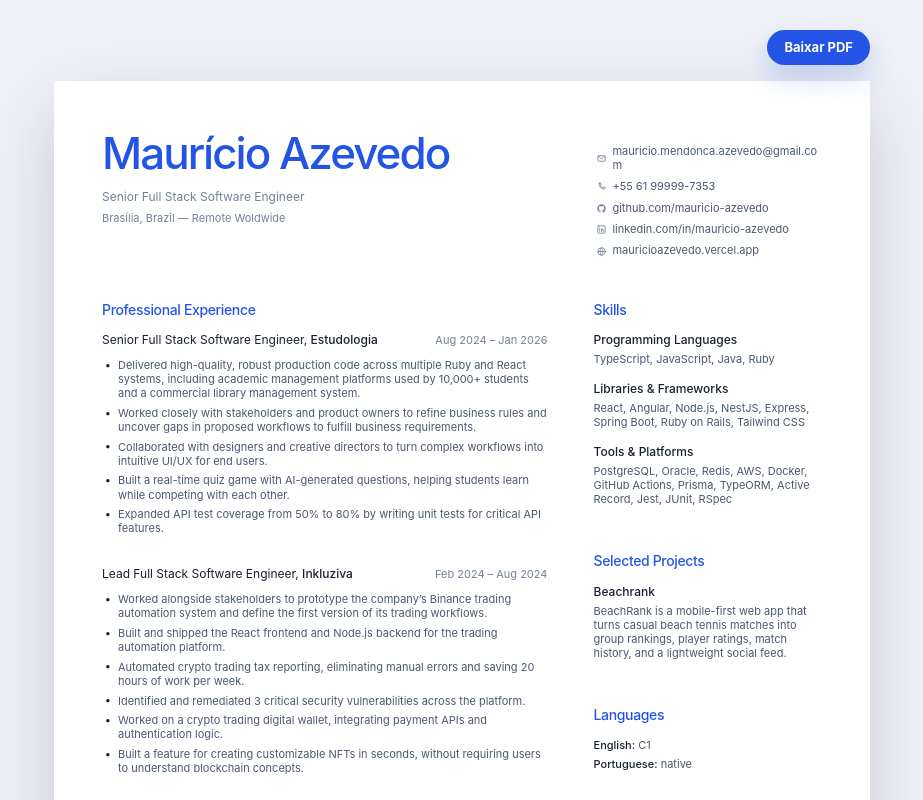
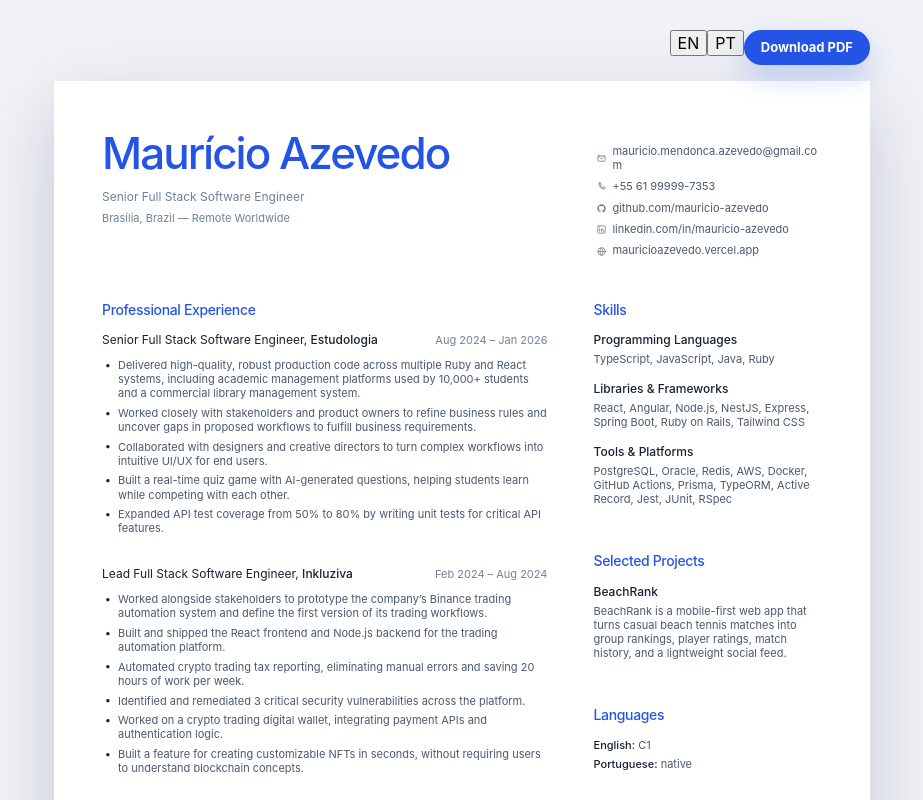
Before and after one commit to mauricio-azevedo/resume, a React (Vite) app: page / in a window 1280 px wide. Shown: the top 800 px of the page, without its empty margins (178-1101 px from the left). Built offline with nearby package versions, Linux system fonts and the light colour scheme.

Commit message:
Add English and Portuguese resume versions

```diff
--- a/src/App.tsx
+++ b/src/App.tsx
@@ -1,8 +1,10 @@
+import { useState } from "react";
 import "./App.css";
 
 const emailHref =
   "mailto:mauricio.mendonca.azevedo@gmail.com?subject=Software%20Engineering%20Opportunity%20-%20%3CCompany%3E&body=Hi%20Maur%C3%ADcio%2C%0D%0A%0D%0AI%20saw%20your%20resume%20and%20would%20like%20to%20discuss%20a%20Senior%20Software%20Engineer%20role%20at%20%3CCompany%3E.%20Do%20you%20have%20time%20for%20a%20quick%20call%20this%20week%3F%0D%0A%0D%0AThanks%2C%0D%0A%3CYour%20Name%3E%0D%0A%3CCompany%3E%0D%0A%3CPhone%3E";
 
+type Language = "en" | "pt";
 type ContactIconName = "email" | "phone" | "github" | "linkedin" | "portfolio";
 
 type ContactItem = {
@@ -10,6 +12,38 @@ type ContactItem = {
   label: string;
   icon: ContactIconName;
   external?: boolean;
+};
+
+type Experience = {
+  role: string;
+  company: string;
+  period: string;
+  bullets: string[];
+};
+
+type ResumeContent = {
+  headline: string;
+  location: string;
+  downloadLabel: string;
+  experienceTitle: string;
+  skillsTitle: string;
+  projectsTitle: string;
+  languagesTitle: string;
+  educationTitle: string;
+  skills: string[][];
+  experiences: Experience[];
+  project: {
+    title: string;
+    description: string;
+  };
+  languages: {
+    english: string;
+    portuguese: string;
+  };
+  education: {
+    school: string;
+    degree: string;
+  };
 };
 
 const contactItems: ContactItem[] = [
@@ -43,7 +77,17 @@ const contactItems: ContactItem[] = [
   },
 ];
 
-const skills = [
+const resumeContent: Record<Language, ResumeContent> = {
+  en: {
+    headline: "Senior Full Stack Software Engineer",
+    location: "Brasília, Brazil — Remote Worldwide",
+    downloadLabel: "Download PDF",
+    experienceTitle: "Professional Experience",
+    skillsTitle: "Skills",
+    projectsTitle: "Selected Projects",
+    languagesTitle: "Languages",
+    educationTitle: "Education",
+    skills: [
       ["Programming Languages", "TypeScript, JavaScript, Java, Ruby"],
       [
         "Libraries & Frameworks",
@@ -53,9 +97,8 @@ const skills = [
         "Tools & Platforms",
         "PostgreSQL, Oracle, Redis, AWS, Docker, GitHub Actions, Prisma, TypeORM, Active Record, Jest, JUnit, RSpec",
       ],
-];
-
-const experiences = [
+    ],
+    experiences: [
       {
         role: "Senior Full Stack Software Engineer",
         company: "Estudologia",
@@ -106,7 +149,108 @@ const experiences = [
           "Contributed to new features and resolved bugs across the Java backend and Angular frontend of IBAMA’s nationwide system for managing tree-felling and logging permits in over 10 million hectares of forest.",
         ],
       },
-];
+    ],
+    project: {
+      title: "BeachRank",
+      description:
+        "BeachRank is a mobile-first web app that turns casual beach tennis matches into group rankings, player ratings, match history, and a lightweight social feed.",
+    },
+    languages: {
+      english: "C1",
+      portuguese: "native",
+    },
+    education: {
+      school: "UDF",
+      degree: "Systems Analysis and Development",
+    },
+  },
+  pt: {
+    headline: "Engenheiro de Software Full Stack Sênior",
+    location: "Brasília, Brasil — Remoto Worldwide",
+    downloadLabel: "Baixar PDF",
+    experienceTitle: "Experiência Profissional",
+    skillsTitle: "Habilidades",
+    projectsTitle: "Projetos Selecionados",
+    languagesTitle: "Idiomas",
+    educationTitle: "Formação",
+    skills: [
+      ["Linguagens de Programação", "TypeScript, JavaScript, Java, Ruby"],
+      [
+        "Bibliotecas & Frameworks",
+        "React, Angular, Node.js, NestJS, Express, Spring Boot, Ruby on Rails, Tailwind CSS",
+      ],
+      [
+        "Ferramentas & Plataformas",
+        "PostgreSQL, Oracle, Redis, AWS, Docker, GitHub Actions, Prisma, TypeORM, Active Record, Jest, JUnit, RSpec",
+      ],
+    ],
+    experiences: [
+      {
+        role: "Engenheiro de Software Full Stack Sênior",
+        company: "Estudologia",
+        period: "ago 2024 – jan 2026",
+        bullets: [
+          "Entreguei código de produção robusto e de alta qualidade em múltiplos sistemas Ruby e React, incluindo plataformas acadêmicas usadas por mais de 10.000 estudantes e um sistema comercial de biblioteca.",
+          "Trabalhei próximo a stakeholders e product owners para refinar regras de negócio e encontrar gaps em fluxos propostos para atender requisitos de negócio.",
+          "Colaborei com designers e diretores criativos para transformar fluxos complexos em UI/UX intuitiva para usuários finais.",
+          "Construí um jogo de quiz em tempo real com perguntas geradas por IA, ajudando estudantes a aprender enquanto competiam entre si.",
+          "Aumentei a cobertura de testes de APIs de 50% para 80% escrevendo testes unitários para funcionalidades críticas.",
+        ],
+      },
+      {
+        role: "Engenheiro de Software Full Stack Líder",
+        company: "Inkluziva",
+        period: "fev 2024 – ago 2024",
+        bullets: [
+          "Trabalhei junto a stakeholders para prototipar o sistema de automação de trading na Binance da empresa e definir a primeira versão dos fluxos de trading.",
+          "Construí e entreguei o frontend em React e o backend em Node.js da plataforma de automação de trading.",
+          "Automatizei a apuração fiscal de operações de cripto, eliminando erros manuais e economizando 20 horas de trabalho por semana.",
+          "Identifiquei e corrigi 3 vulnerabilidades críticas de segurança na plataforma.",
+          "Trabalhei em uma carteira digital para trading de cripto, integrando APIs de pagamento e lógica de autenticação.",
+          "Construí uma funcionalidade para criar NFTs customizáveis em segundos, sem exigir que usuários entendessem conceitos de blockchain.",
+        ],
+      },
+      {
+        role: "Engenheiro de Software Full Stack Pleno",
+        company: "Incript",
+        period: "abr 2023 – jan 2024",
+        bullets: [
+          "Construí e entreguei o frontend em Angular de uma plataforma educacional que ajudava estudantes de escolas públicas a se envolverem com literatura e se prepararem para vestibulares no Brasil.",
+          "Projetei e entreguei o painel administrativo da plataforma para gerenciar conteúdos publicados e criadores.",
+        ],
+      },
+      {
+        role: "Engenheiro de Software Front-End Pleno",
+        company: "OpahIT",
+        period: "fev 2021 – mai 2021",
+        bullets: [
+          "Modernizei a UI e melhorei a responsividade mobile no internet banking Angular do Banco Fibra.",
+        ],
+      },
+      {
+        role: "Engenheiro de Software Full Stack Júnior",
+        company: "Basis S.A.",
+        period: "dez 2018 – set 2020",
+        bullets: [
+          "Contribuí para novas funcionalidades e correções no backend Java e frontend Angular do sistema nacional do IBAMA para gestão de autorizações de supressão vegetal em mais de 10 milhões de hectares de floresta.",
+        ],
+      },
+    ],
+    project: {
+      title: "BeachRank",
+      description:
+        "BeachRank é uma aplicação web mobile-first que transforma partidas casuais de beach tennis em rankings de grupos, ratings de jogadores, histórico de partidas e um feed social leve.",
+    },
+    languages: {
+      english: "C1",
+      portuguese: "nativo",
+    },
+    education: {
+      school: "UDF",
+      degree: "Análise e Desenvolvimento de Sistemas",
+    },
+  },
+};
 
 function ContactIcon({ name }: { name: ContactIconName }) {
   if (name === "github") {
@@ -166,15 +310,35 @@ function ContactIcon({ name }: { name: ContactIconName }) {
 }
 
 function App() {
+  const [language, setLanguage] = useState<Language>("en");
+  const content = resumeContent[language];
+
   return (
     <main className="resume-shell">
       <div className="toolbar" aria-label="Resume actions">
+        <div className="language-toggle" aria-label="Select resume language">
+          <button
+            type="button"
+            className={`language-button ${language === "en" ? "is-active" : ""}`}
+            onClick={() => setLanguage("en")}
+          >
+            EN
+          </button>
+          <button
+            type="button"
+            className={`language-button ${language === "pt" ? "is-active" : ""}`}
+            onClick={() => setLanguage("pt")}
+          >
+            PT
+          </button>
+        </div>
+
         <button
           type="button"
           className="download-button"
           onClick={() => window.print()}
         >
-          Baixar PDF
+          {content.downloadLabel}
         </button>
       </div>
 
@@ -182,8 +346,8 @@ function App() {
         <header className="resume-header">
           <div className="intro">
             <h1>Maurício Azevedo</h1>
-            <p className="headline">Senior Full Stack Software Engineer</p>
-            <p className="location">Brasília, Brazil — Remote Woldwide</p>
+            <p className="headline">{content.headline}</p>
+            <p className="location">{content.location}</p>
           </div>
 
           <address className="contact-list">
@@ -205,8 +369,8 @@ function App() {
         <div className="resume-layout">
           <section className="main-column">
             <section className="resume-section experience-section">
-              <h2>Professional Experience</h2>
-              {experiences.map((experience) => (
+              <h2>{content.experienceTitle}</h2>
+              {content.experiences.map((experience) => (
                 <article
                   className="experience"
                   key={`${experience.role}-${experience.company}`}
@@ -229,9 +393,9 @@ function App() {
 
           <aside className="side-column">
             <section className="resume-section skills-section">
-              <h2>Skills</h2>
+              <h2>{content.skillsTitle}</h2>
               <div className="skill-list">
-                {skills.map(([label, value]) => (
+                {content.skills.map(([label, value]) => (
                   <div className="skill-group" key={label}>
                     <h3>{label}</h3>
                     <p>{value}</p>
@@ -241,32 +405,28 @@ function App() {
             </section>
 
             <section className="resume-section projects-section">
-              <h2>Selected Projects</h2>
+              <h2>{content.projectsTitle}</h2>
               <article className="side-item">
-                <h3>Beachrank</h3>
-                <p>
-                  BeachRank is a mobile-first web app that turns casual beach
-                  tennis matches into group rankings, player ratings, match
-                  history, and a lightweight social feed.
-                </p>
+                <h3>{content.project.title}</h3>
+                <p>{content.project.description}</p>
               </article>
             </section>
 
             <section className="resume-section compact-section">
-              <h2>Languages</h2>
+              <h2>{content.languagesTitle}</h2>
               <p>
-                <strong>English:</strong> C1
+                <strong>English:</strong> {content.languages.english}
               </p>
               <p>
-                <strong>Portuguese:</strong> native
+                <strong>Portuguese:</strong> {content.languages.portuguese}
               </p>
             </section>
 
             <section className="resume-section education-section">
-              <h2>Education</h2>
+              <h2>{content.educationTitle}</h2>
               <article className="side-item">
-                <h3>UDF</h3>
-                <p>Systems Analysis and Development</p>
+                <h3>{content.education.school}</h3>
+                <p>{content.education.degree}</p>
               </article>
             </section>
           </aside>
```
Lines whose indentation alone changed are shown as unchanged.
